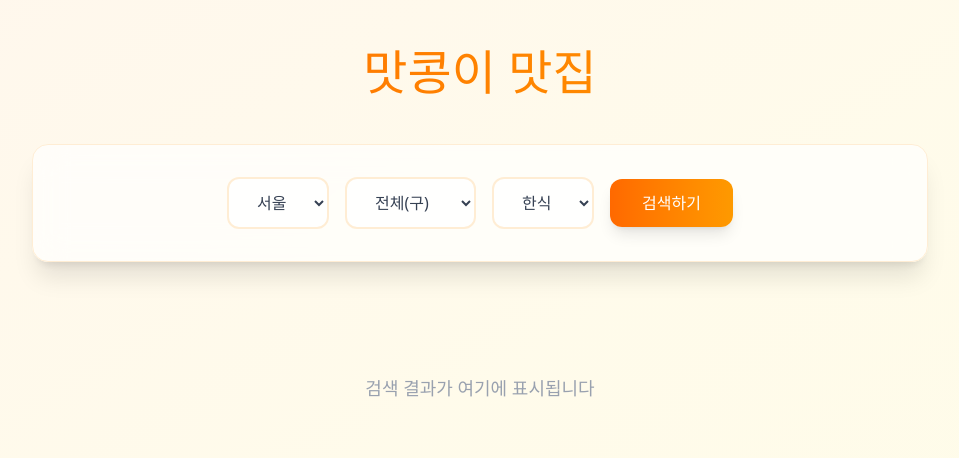
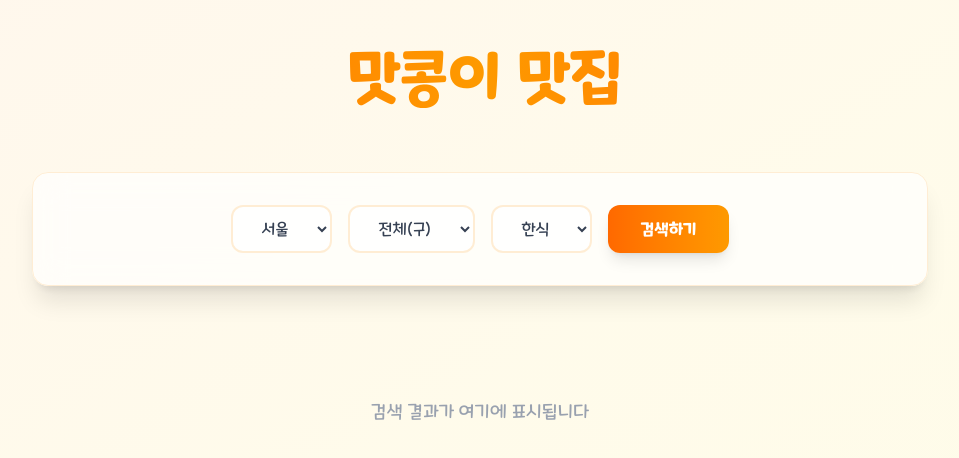
Before and after one commit to hyeon924/Eat-Map, a React (Vite) app: page / in a window 1280 px wide. Shown: the top 458 px of the page, without its empty margins (160-1119 px from the left). Built offline with nearby package versions, Linux system fonts and the light colour scheme.

Commit message:
font, modal

```diff
--- a/src/App.jsx
+++ b/src/App.jsx
@@ -159,15 +159,23 @@ function App() {
   return (
     <div className="min-h-screen w-screen flex flex-col items-center bg-gradient-to-br from-orange-50 via-amber-50 to-yellow-50 overflow-auto py-12 px-4">
       <div className="w-full max-w-4xl mx-auto">
-        <h1 className="text-4xl sm:text-5xl font-black text-center mb-12 bg-gradient-to-r from-orange-500 to-amber-500 bg-clip-text text-transparent animate-gradient">
-          맛콩이 맛집
+        <div className="relative mb-16">
+          <h1 className="text-5xl sm:text-6xl font-black text-center bg-gradient-to-r from-orange-500 via-amber-500 to-orange-500 bg-clip-text text-transparent animate-gradient-x">
+            <span className="inline-block animate-bounce cursor-pointer">
+              🍙
+            </span>{" "}
+            맛콩이 맛집{" "}
+            <span className="inline-block animate-bounce cursor-pointer">
+              🍽
+            </span>
           </h1>
+        </div>
 
         {/* 검색 영역 */}
-        <div className="backdrop-blur-lg bg-white/70 rounded-2xl shadow-xl border border-orange-100 p-8 mb-12 transform hover:scale-[1.02] transition-all duration-300">
+        <div className="backdrop-blur-lg bg-white/70 rounded-2xl shadow-xl border border-orange-100 p-8 mb-12">
           <div className="flex flex-col sm:flex-row gap-4 items-center justify-center">
             <select
-              className="w-full sm:w-auto px-6 py-3 rounded-xl border-2 border-orange-100 bg-white/80 focus:border-orange-400 focus:ring-2 focus:ring-orange-200 transition-all duration-200 text-gray-700 font-medium"
+              className="w-full sm:w-auto px-6 py-3 rounded-xl border-2 border-orange-100 bg-white/80 focus:border-orange-400 focus:ring-2 focus:ring-orange-200 transition-all duration-200 text-gray-700 font-medium cursor-pointer"
               value={region}
               onChange={(e) => setRegion(e.target.value)}
             >
@@ -177,7 +185,7 @@ function App() {
               <option>대구</option>
             </select>
             <select
-              className="w-full sm:w-auto px-6 py-3 rounded-xl border-2 border-orange-100 bg-white/80 focus:border-orange-400 focus:ring-2 focus:ring-orange-200 transition-all duration-200 text-gray-700 font-medium"
+              className="w-full sm:w-auto px-6 py-3 rounded-xl border-2 border-orange-100 bg-white/80 focus:border-orange-400 focus:ring-2 focus:ring-orange-200 transition-all duration-200 text-gray-700 font-medium cursor-pointer"
               value={district}
               onChange={(e) => setDistrict(e.target.value)}
             >
@@ -190,7 +198,7 @@ function App() {
             </select>
 
             <select
-              className="w-full sm:w-auto px-6 py-3 rounded-xl border-2 border-orange-100 bg-white/80 focus:border-orange-400 focus:ring-2 focus:ring-orange-200 transition-all duration-200 text-gray-700 font-medium"
+              className="w-full sm:w-auto px-6 py-3 rounded-xl border-2 border-orange-100 bg-white/80 focus:border-orange-400 focus:ring-2 focus:ring-orange-200 transition-all duration-200 text-gray-700 font-medium cursor-pointer"
               value={category}
               onChange={(e) => setCategory(e.target.value)}
             >
@@ -203,7 +211,7 @@ function App() {
             <button
               onClick={handleSearch}
               disabled={isLoading}
-              className="w-full sm:w-auto px-8 py-3 rounded-xl bg-gradient-to-r from-orange-500 to-amber-500 text-white font-bold shadow-lg hover:shadow-xl hover:from-orange-600 hover:to-amber-600 transform hover:scale-105 transition-all duration-200 disabled:opacity-50 disabled:cursor-not-allowed"
+              className="w-full sm:w-auto px-8 py-3 rounded-xl bg-gradient-to-r from-orange-500 to-amber-500 text-white font-bold shadow-lg hover:shadow-xl hover:from-orange-600 hover:to-amber-600 transform hover:scale-105 transition-all duration-200 disabled:opacity-50 disabled:cursor-not-allowed cursor-pointer"
             >
               {isLoading ? "검색 중..." : "검색하기"}
             </button>
@@ -216,15 +224,15 @@ function App() {
             <div className="text-gray-600 font-medium">
               총 {results.length}개
             </div>
-            <select
+            {/* <select
               value={sortBy}
               onChange={(e) => setSortBy(e.target.value)}
-              className="px-4 py-2 rounded-lg border-2 border-orange-100 bg-white/80 focus:border-orange-400 focus:ring-2 focus:ring-orange-200 transition-all duration-200 text-gray-700 font-medium"
+              className="px-4 py-2 rounded-lg border-2 border-orange-100 bg-white/80 focus:border-orange-400 focus:ring-2 focus:ring-orange-200 transition-all duration-200 text-gray-700 font-medium cursor-pointer"
             >
               <option value="인기순">인기순</option>
               <option value="거리순">거리순</option>
               <option value="이름순">이름순</option>
-            </select>
+            </select> */}
           </div>
         )}
 
@@ -296,7 +304,7 @@ function App() {
                   <button
                     key={page}
                     onClick={() => setCurrentPage(page)}
-                    className={`px-4 py-2 rounded-lg border transition
+                    className={`px-4 py-2 rounded-lg border transition cursor-pointer
                     ${
                       page === currentPage
                         ? "bg-orange-500 text-white font-bold"
@@ -314,78 +322,85 @@ function App() {
 
       {/* 상세 정보 모달 */}
       {selectedRestaurant && (
-        <div className="fixed inset-0 bg-black bg-opacity-50 flex items-center justify-center p-4 z-50">
-          <div className="bg-white rounded-2xl max-w-2xl w-full max-h-[90vh] overflow-y-auto">
-            <div className="p-6">
-              <div className="flex justify-between items-start mb-6">
-                <h2 className="text-2xl font-bold text-gray-800">
+        <div className="fixed inset-0 bg-black/30 backdrop-blur-sm flex items-center justify-center p-4 z-50">
+          <div className="bg-white rounded-2xl max-w-4xl w-full h-[85%] max-h-[95vh] overflow-y-auto">
+            <div className="p-10">
+              <div className="flex justify-between items-start mb-10">
+                <h2 className="text-3xl font-bold text-gray-800">
                   {selectedRestaurant.title}
                 </h2>
                 <button
                   onClick={handleCloseModal}
-                  className="text-gray-500 hover:text-orange-500 transition-colors"
+                  className="text-gray-500 hover:text-orange-500 transition-colors cursor-pointer text-2xl"
                 >
                   ✕
                 </button>
               </div>
 
-              <div className="space-y-4">
-                <div className="flex items-start gap-2">
-                  <span className="text-orange-600 font-semibold w-24">
+              <div className="space-y-8">
+                <div className="flex items-start gap-4">
+                  <span className="text-orange-600 font-semibold w-28 text-lg">
                     주소
                   </span>
-                  <span className="text-gray-600">
-                    {selectedRestaurant.addr1}
+                  <span className="text-gray-600 text-lg">
+                    {selectedRestaurant.addr1 || "등록된 주소가 없습니다"}
                   </span>
                 </div>
 
-                {selectedRestaurant.tel && (
-                  <div className="flex items-start gap-2">
-                    <span className="text-orange-600 font-semibold w-24">
+                <div className="flex items-start gap-4">
+                  <span className="text-orange-600 font-semibold w-28 text-lg">
                     전화번호
                   </span>
-                    <span className="text-gray-600">
-                      {selectedRestaurant.tel}
+                  <span className="text-gray-600 text-lg">
+                    {selectedRestaurant.tel || "등록된 전화번호가 없습니다"}
                   </span>
                 </div>
-                )}
 
-                {selectedRestaurant.homepage && (
-                  <div className="flex items-start gap-2">
-                    <span className="text-orange-600 font-semibold w-24">
+                <div className="flex items-start gap-4">
+                  <span className="text-orange-600 font-semibold w-28 text-lg">
                     홈페이지
                   </span>
+                  {selectedRestaurant.homepage ? (
                     <a
                       href={selectedRestaurant.homepage}
                       target="_blank"
                       rel="noopener noreferrer"
-                      className="text-orange-600 hover:text-orange-700 hover:underline"
+                      className="text-orange-600 hover:text-orange-700 hover:underline cursor-pointer text-lg"
                     >
                       {selectedRestaurant.homepage}
                     </a>
+                  ) : (
+                    <span className="text-gray-600 text-lg">
+                      등록된 홈페이지가 없습니다
+                    </span>
+                  )}
                 </div>
-                )}
 
-                {selectedRestaurant.overview && (
-                  <div className="flex items-start gap-2">
-                    <span className="text-orange-600 font-semibold w-24">
+                <div className="flex items-start gap-4">
+                  <span className="text-orange-600 font-semibold w-28 text-lg">
                     소개
                   </span>
-                    <p className="text-gray-600">
-                      {selectedRestaurant.overview}
+                  <p className="text-gray-600 text-lg leading-relaxed">
+                    {selectedRestaurant.overview ||
+                      "등록된 소개 정보가 없습니다"}
                   </p>
                 </div>
-                )}
 
-                {selectedRestaurant.firstimage && (
-                  <div className="mt-6">
+                <div className="mt-10">
+                  {selectedRestaurant.firstimage ? (
                     <img
                       src={selectedRestaurant.firstimage}
                       alt={selectedRestaurant.title}
-                      className="w-full h-48 object-cover rounded-xl"
+                      className="w-full h-80 object-cover rounded-xl cursor-pointer hover:scale-[1.02] transition-transform duration-300"
                     />
+                  ) : (
+                    <div className="w-full h-80 bg-gray-100 rounded-xl flex items-center justify-center">
+                      <span className="text-gray-400 text-lg">
+                        등록된 이미지가 없습니다
+                      </span>
                     </div>
                   )}
+                </div>
               </div>
             </div>
           </div>
--- a/src/index.css
+++ b/src/index.css
@@ -13,10 +13,25 @@
   -moz-osx-font-smoothing: grayscale;
 }
 
+@font-face {
+  font-family: "Maplestory";
+  src: url("/fonts/Maplestory Light.ttf") format("truetype");
+  font-weight: 300;
+  font-style: normal;
+}
+
+@font-face {
+  font-family: "Maplestory";
+  src: url("/fonts/Maplestory Bold.ttf") format("truetype");
+  font-weight: 700;
+  font-style: normal;
+}
+
 html,
 body {
   width: 100%;
   height: 100%;
   overflow: auto;
   overflow-x: hidden;
+  font-family: "Maplestory", sans-serif;
 }
```
Also changed, not shown: public/fonts/Maplestory Bold.ttf (added), public/fonts/Maplestory Light.ttf (added). Lines whose indentation alone changed are shown as unchanged.
